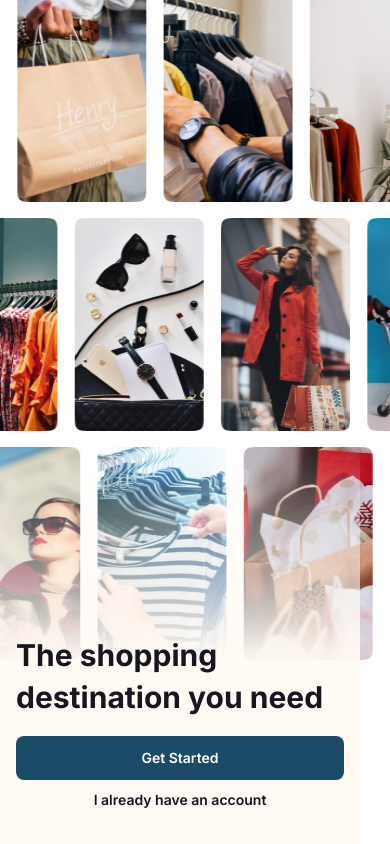
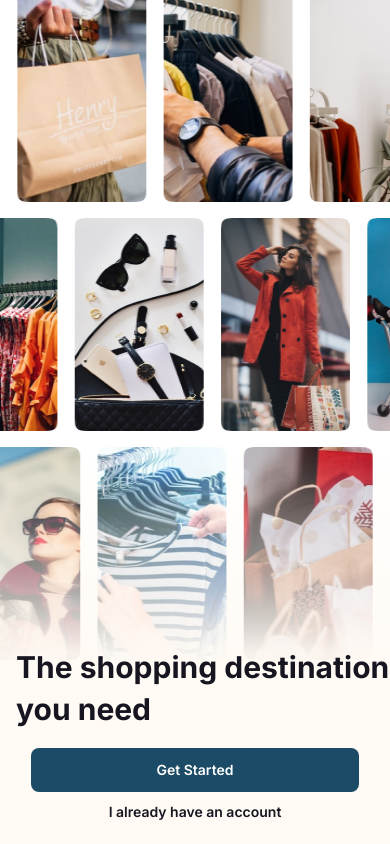
Before and after one commit to Gabriel-Lassen/E-Commerce-CodeVerse, a React (Vite) app in the folder codeverse/: page /getstarted in a window 390 px wide. Built offline with nearby package versions, Linux system fonts and the light colour scheme.

Commit message:
add: responsiveness for tablete

```diff
--- a/codeverse/src/pages/GetStart/styles.module.scss
+++ b/codeverse/src/pages/GetStart/styles.module.scss
@@ -9,7 +9,7 @@
   .linearBg {
     position: absolute;
     bottom: 0;
-    width: 360px;
+    width: 100vw;
     height: 398px;
     background: linear-gradient(
       180deg,
@@ -18,11 +18,12 @@
     );
     .component {
       display: flex;
-      position: absolute;
+      margin: 0 auto;
       bottom: 32px;
       justify-content: center;
       align-items: center;
       flex-direction: column;
+      transform: translateY(200px);
       h1 {
         color: var(--TypeHighEmphasis);
         font-size: 30px;
```
